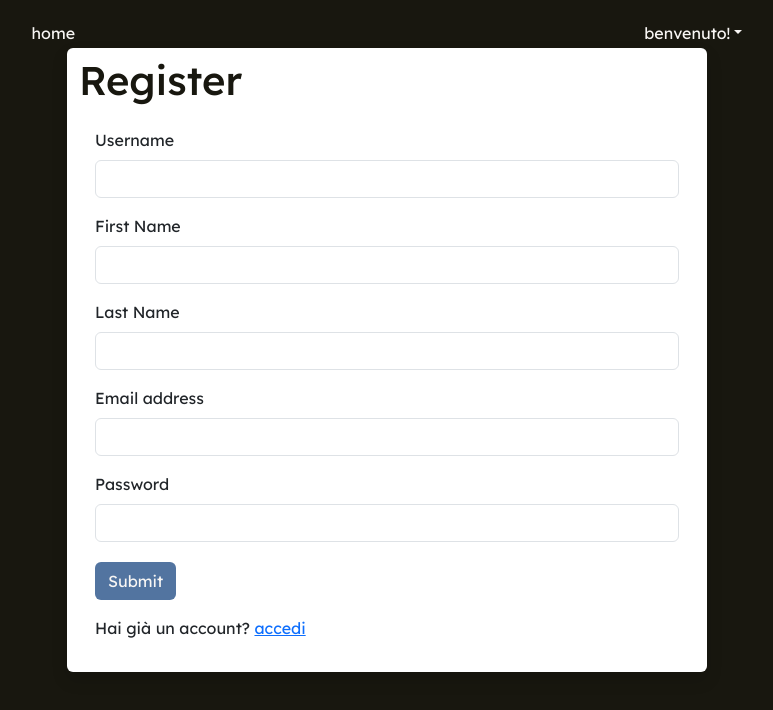
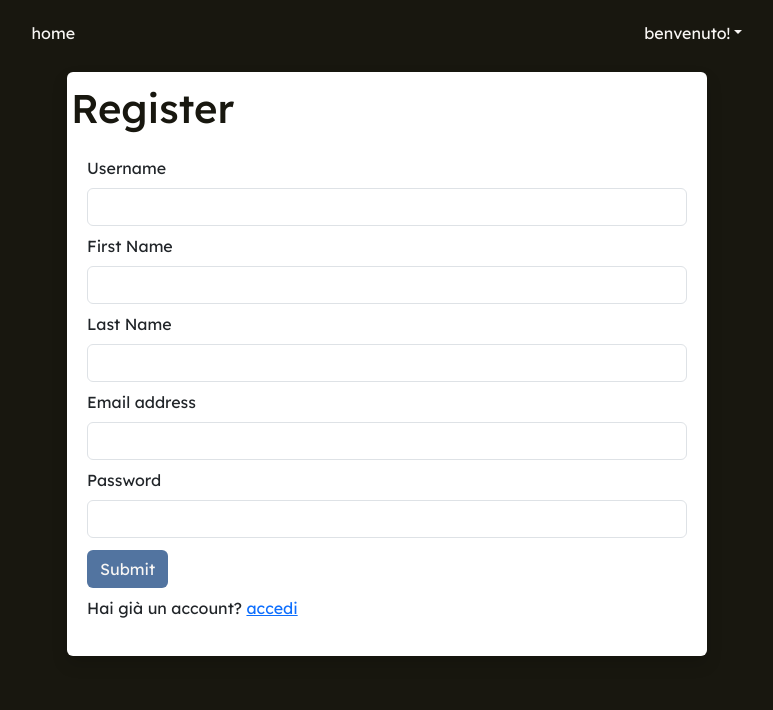
Before and after one commit to PaoloBenincasa/dove-sono-stato, a React (Vite) app: page /signup in a window 1280 px wide. Shown: the top 710 px of the page, without its empty margins (253-1026 px from the left). Built offline with nearby package versions, Linux system fonts and the light colour scheme; no server answers; the database is empty; a web font is replaced by a local one.

Commit message:
modifica immagine

```diff
--- a/src/App.css
+++ b/src/App.css
@@ -35,7 +35,7 @@ nav {
 }
 
 .hero {
-  background: url("src/assets/simon5.jpg");
+  background: url("/simon5.jpg");
   background-size: cover;
   background-position: bottom;
   background-repeat: no-repeat;
--- a/src/Layout/AppLayout.jsx
+++ b/src/Layout/AppLayout.jsx
@@ -3,7 +3,7 @@ import AppNavbar from "../components/AppNavbar";
 
 export default function AppLayout() {
     return (
-        <div className="vh-100">
+        <div className="h-100">
             <AppNavbar/>
             <Outlet />
 
--- a/src/Pages/AppSignIn.jsx
+++ b/src/Pages/AppSignIn.jsx
@@ -32,7 +32,7 @@ function AppSignIn() {
         <>
             <div className="container-fluid pt-5 bgDarkgreen h-100 ">
                 <div className="row mt-5 align-items-center justify-content-center">
-                    <div className="col-md-6 bg-white rounded shadow">
+                    <div className="col-md-6 col-11 bg-white rounded shadow p-2">
                         <h1 className="txtDarkgreen mt-2">Login</h1>
                         <form onSubmit={handleSignIn} className="p-3 ">
                             <div className="mb-3 ">
--- a/src/Pages/AppSignUp.jsx
+++ b/src/Pages/AppSignUp.jsx
@@ -39,33 +39,33 @@ function AppSignUp() {
     };
     return (
         <>
-            <div className="h-100 w-100 container-fluid bgDarkgreen pt-5">
-                <div className="row mt-4c mb-2 align-items-center justify-content-center">
-                    <div className="col-md-6 bg-white rounded shadow">
+            <div className="container-fluid vh-100 bgDarkgreen pt-5">
+                <div className="row mt-4 mb-2 h-75 align-items-center justify-content-center">
+                    <div className="col-md-6 col-11 bg-white rounded shadow p-1">
                         <h1 className="txtDarkgreen mt-2">Register</h1>
                         <form onSubmit={handleSubmission} className="p-3">
-                            <div className="mb-3">
+                            <div className="mb-2">
                                 <label htmlFor="username" className="form-label">Username</label>
                                 <input type="text" className="form-control" id="username" aria-describedby="emailHelp" name="username" />
                             </div>
-                            <div className="mb-3">
+                            <div className="mb-2">
                                 <label htmlFor="first_name" className="form-label">First Name</label>
                                 <input type="text" className="form-control" id="first_name" aria-describedby="emailHelp" name="first_name" />
                             </div>
-                            <div className="mb-3">
+                            <div className="mb-2">
                                 <label htmlFor="last_name" className="form-label">Last Name</label>
                                 <input type="text" className="form-control" id="last_name" aria-describedby="emailHelp" name="last_name" />
                             </div>
-                            <div className="mb-3">
+                            <div className="mb-2">
                                 <label htmlFor="email" className="form-label">Email address</label>
                                 <input type="email" className="form-control" id="email" aria-describedby="emailHelp" name="email" />
                             </div>
-                            <div className="mb-3">
+                            <div className="mb-2">
                                 <label htmlFor="password" className="form-label">Password</label>
                                 <input type="password" className="form-control" id="password" name="password" />
                             </div>
 
-                            <button type="submit" className="btn btn-search mb-3 mt-1">Submit</button>
+                            <button type="submit" className="btn btn-search mb-2 mt-1">Submit</button>
                             <p>Hai già un account? <Link to={`/signin`}>accedi</Link> </p>
 
                         </form>
```
Also changed, not shown: 1 other file (tests, documents, lock files or other folders).
